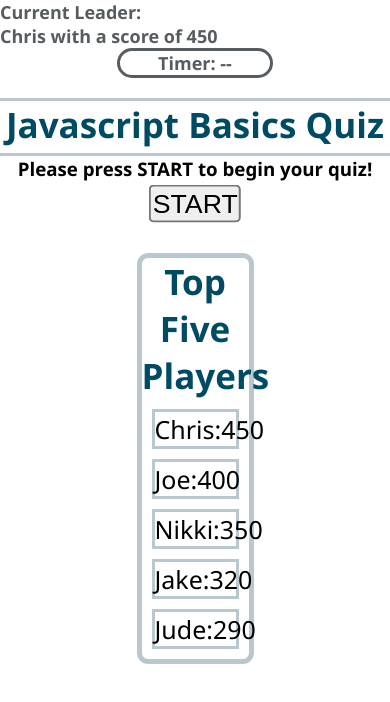
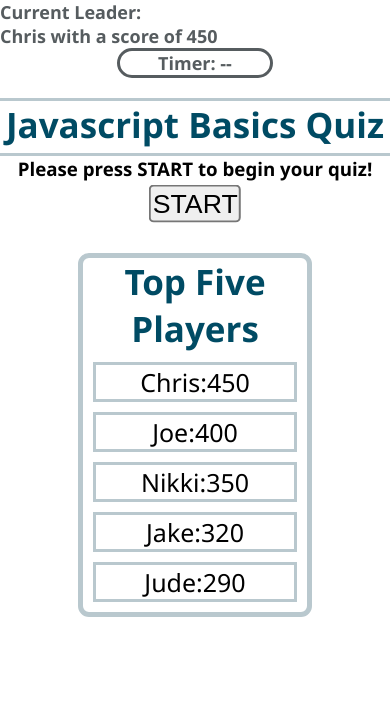
Before and after one commit to ChrisKurz098/JavaScript-Basics-Quiz, a plain HTML site: page index.html in a window 390 px wide. Drawn offline with Linux system fonts and the light colour scheme.

Commit message:
fixed so basic use on small screens

```diff
--- a/assets/css/style.css
+++ b/assets/css/style.css
@@ -52,7 +52,7 @@ body{
     border-radius: 11px;
     font-size: 35px;
     color: #004b64;
-    margin: 40px 35vw 0px 35vw;
+    margin: 40px 20vw 0px 20vw;
 }
 
 .topPlayer{
```
